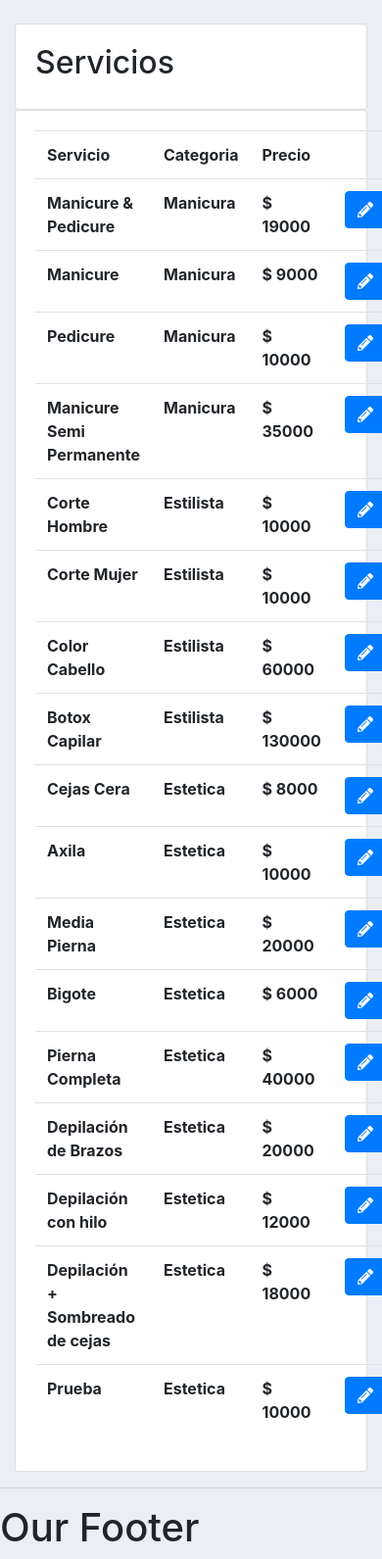
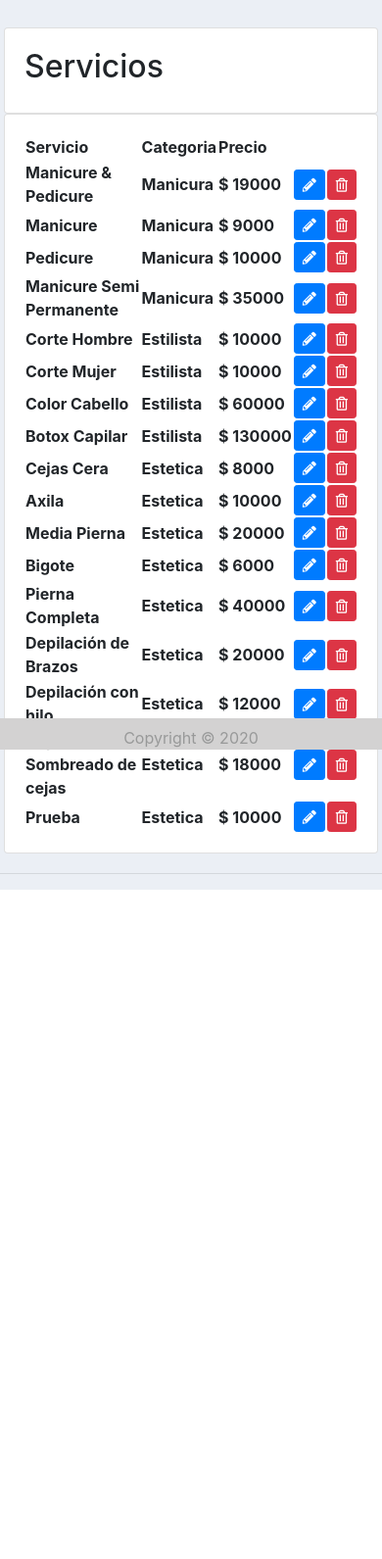
Before and after one commit to joanleo/cambiodelook, a Django app: page /products in a window 390 px wide; the page is wider, and only the part inside the window is pictured. Shown: the part 79-1670 px from the top of that part at 98% size. After the commit the page ends 987 px from the top of that part, so only its background shows below. Run offline with Django 3.2, Linux system fonts and the light colour scheme; a user stored in the database is signed in; data comes from the database, SQL or seed files in the repository; both versions use the stored data as it was after the commit; lists and menus that the app fills with data are empty; some libraries are stand-ins or nearby versions.

Commit message:
Diseño responsive

```diff
--- a/app/forms.py
+++ b/app/forms.py
@@ -43,7 +43,7 @@ class Saleform(ModelForm):
         self.fields['customers'].widget.attrs['class'] = 'form-control form-control-sm'
         self.fields['customers'].widget.attrs['style'] = 'width: 70%'
 
-        print(self.fields)
+        #print(self.fields)
 
         self.fields['iva'].widget.attrs['class'] = 'form-control form-control-sm'
         self.fields['iva'].widget.attrs['readonly'] = True
--- a/app/templates/app/base.html
+++ b/app/templates/app/base.html
@@ -20,13 +20,15 @@
     </head>
     <body>
         {% include 'app/navbar.html' %}
-        <div class="container-fluid">
+        <div class="container-fluid container-md container-sm container-lg container-xl">
             {% block content %}
 
             {% endblock %}
         </div>
         <hr>
-        <h1>Our Footer</h1>
+        <div class="footer">
+            Copyright © 2020
+        </div>
     </body>
     <script src="https://code.jquery.com/jquery-3.2.1.slim.min.js" integrity="sha384-KJ3o2DKtIkvYIK3UENzmM7KCkRr/rE9/Qpg6aAZGJwFDMVNA/GpGFF93hXpG5KkN" crossorigin="anonymous"></script>
     <script src="https://cdnjs.cloudflare.com/ajax/libs/popper.js/1.12.9/umd/popper.min.js" integrity="sha384-ApNbgh9B+Y1QKtv3Rn7W3mgPxhU9K/ScQsAP7hUibX39j7fakFPskvXusvfa0b4Q" crossorigin="anonymous"></script>
--- a/app/templates/app/create_sale1.html
+++ b/app/templates/app/create_sale1.html
@@ -65,8 +65,7 @@
 
             <!-- /.content -->
         </div>
-        <!-- ./wrapper -->
-        <!-- Page specific script -->
+
         <script src="{% static 'js/form.js' %}"></script>
         <script>
             window.addEventListener("load", window.print());
--- a/app/templates/app/navbar.html
+++ b/app/templates/app/navbar.html
@@ -8,7 +8,7 @@
   }
 </style>
 
-<nav class="navbar navbar-expand-lg navbar-dark bg-dark">
+<nav class="navbar flexsm-row navbar-expand-lg navbar-dark bg-dark">
     <a href="{% url 'app:home' %}"><img src="{% static 'images/logo.png' %}" alt="logo cambio de look" width="90px" height="63px"></a>
     <button class="navbar-toggler" type="button" data-toggle="collapse" data-target="#navbarColor01" aria-controls="navbarColor01" aria-expanded="false" aria-label="Toggle navigation">
       <span class="navbar-toggler-icon"></span>
--- a/app/templates/app/products.html
+++ b/app/templates/app/products.html
@@ -3,13 +3,13 @@
 {% block content %}
     <br>
 
-    <div class="row">
-        <div class="col-md">
-            <div class="card card-body">
+    <div class="row ">
+        <div class="col-md col-sm col-xl p-1">
+            <div class="card card-body ml-0">
                 <h2>Servicios</h2>
             </div>
             <div class="card card-body">
-                <table class="table">
+                <table class="table-responsive{-sm|-md|-lg|-xl}">
                     <tr>
                         <th>Servicio</th>
                         <th>Categoria</th>
@@ -21,9 +21,9 @@
                     <tr>
                         <th>{{ product.name }}</th>
                         <th>{{ product.category }}</th>
-                        <th>$ {{ product.price }}</th>
-                        <th><a class="btn btn-primary" href="{% url 'app:update_product' product.id %}"><i class="fas fa-pencil-alt"></i></a></th>
-                        <th><a class="btn btn-danger" href="{% url 'app:delete_product' product.id %}"><i class="far fa-trash-alt"></i></a></th>
+                        <th nowrap>$ {{ product.price }}</th>
+                        <th><a class="btn btn-primary btn-sm btn-lg btn-md" href="{% url 'app:update_product' product.id %}"><i class="fas fa-pencil-alt"></i></a></th>
+                        <th><a class="btn btn-danger btn-sm btn-lg btn-md" href="{% url 'app:delete_product' product.id %}"><i class="far fa-trash-alt"></i></a></th>
                     </tr>
                     {% endfor %}
                 </table>
--- a/app/views.py
+++ b/app/views.py
@@ -196,7 +196,7 @@ def CreateProfesional(request):
 
 def UpdateProfesional(request, pk):
     profesional = Profesional.objects.get(id=pk)
-    print(profesional.profile_pic.url)
+    #print(profesional.profile_pic.url)
     form = ProfesionalForm(instance=profesional)
 
     if request.method == 'POST':
@@ -321,7 +321,7 @@ def UpdateOrder(request, pk):
             return redirect('/')
 
     context = {'form': form}
-    print(context)
+    #print(context)
 
     return render(request, 'app/edit_order.html', context)
 
@@ -354,12 +354,12 @@ def CreateSale(request):
     total = subtotal['product__price__sum'] + total_iva"""
 
     form = Saleform()
-    print(form)
+    #print(form)
     if request.method == 'POST':
         form = Saleform(request.POST)
-        print(form)
+        #print(form)
         #customerForm = custoForm(request.POST['customer'])
-        print(form)
+        #print(form)
         if form.is_valid:
             form.save()
             redirect('/')
--- a/eventos/forms.py
+++ b/eventos/forms.py
@@ -11,7 +11,7 @@ class EventForm(ModelForm):
       #'fin': TimeInput(attrs={'type': 'time'}, format='%H:%M'),
     }
     fields = '__all__'
-    exclude= ['status', 'date_created', 'fin', 'product']
+    exclude= ['status', 'date_created', 'fin']
 
   def __init__(self, *args, **kwargs):
     super(EventForm, self).__init__(*args, **kwargs)
--- a/eventos/models.py
+++ b/eventos/models.py
@@ -33,7 +33,7 @@ class Event(models.Model):
         hora = int(hora)
         minuto = int(minuto)
         fin = datetime.time(hour=hora+1, minute= minuto)
-        print(fin)
+        #print(fin)
         super(Event, self).save(*args, **kwargs)
 
 
--- a/eventos/views.py
+++ b/eventos/views.py
@@ -72,7 +72,7 @@ def event(request, event_id=None):
         fin = dt.time(hour=hora+1, minute= minuto)
         print(fin)"""
         form1 = OrderForm({'customer':request.POST['cliente'], 'product':request.POST['product'], 'date_created':request.POST.get('date_created', timezone.now()), 'status':'Pending','profesional':request.POST['profesional'] })
-        print(form1)
+        print(request.POST['product'])
         if form1.is_valid():
             form1.save()
 
--- a/static/css/base.css
+++ b/static/css/base.css
@@ -1,5 +1,6 @@
 body{
     background-color: #ebeff5;
+    font-size: 1rem;
 }
 
 #total-orders{
@@ -13,3 +14,19 @@ body{
 #orders-pending{
     background-color:  rgb(241, 149, 241);
 }
+
+.footer{
+    background: #d3d2d2;
+    margin-top: 4rem;
+    width: 100%;
+    height: 2rem;
+    position: fixed;
+    bottom: 0;
+    color: #989999;
+    padding: 0.5rem;
+    text-align: center;
+
+  }
+  @media only screen and (max-width:600){
+
+}
```
Also changed, not shown: app/templates/app/dashboard.html (+14 -11 lines), app/templates/app/status.html (+7 -7 lines), eventos/templates/eventos/calendar.html (+3 -4 lines), db.sqlite3, 2 other files.
